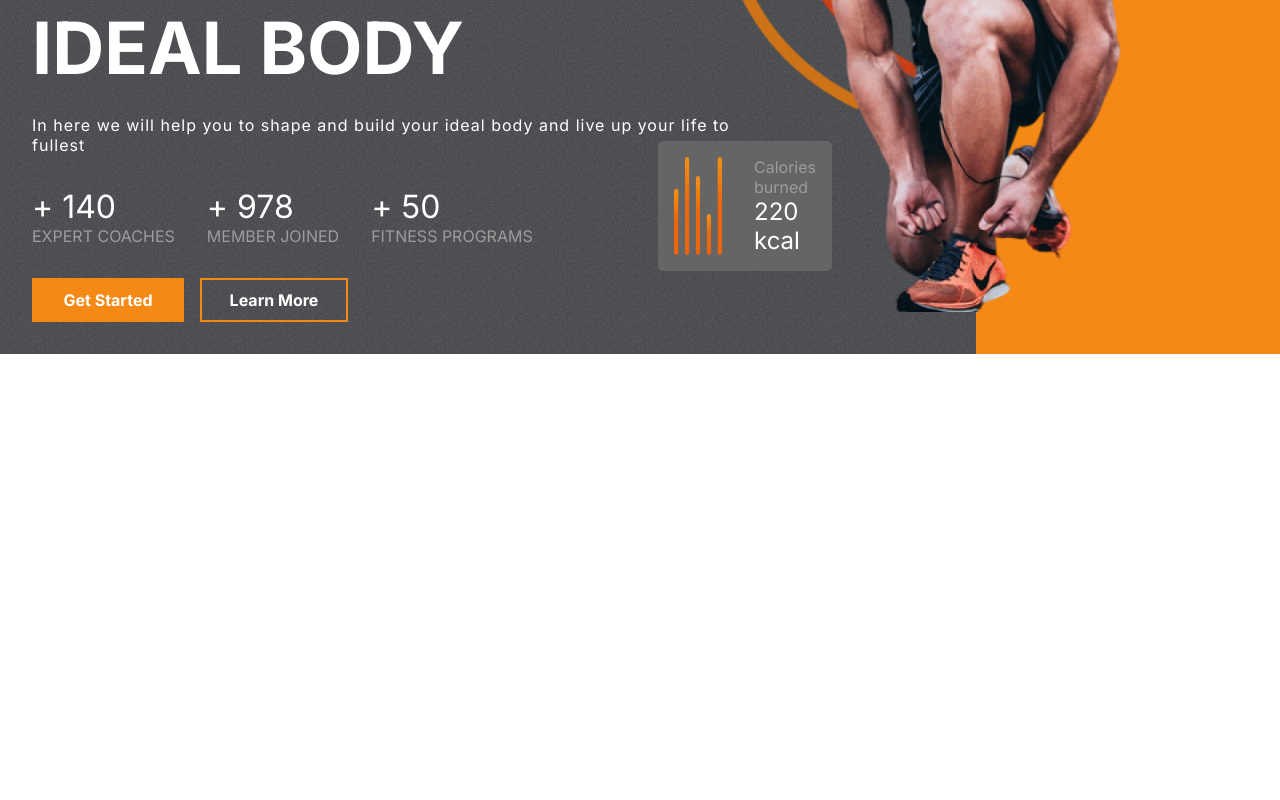
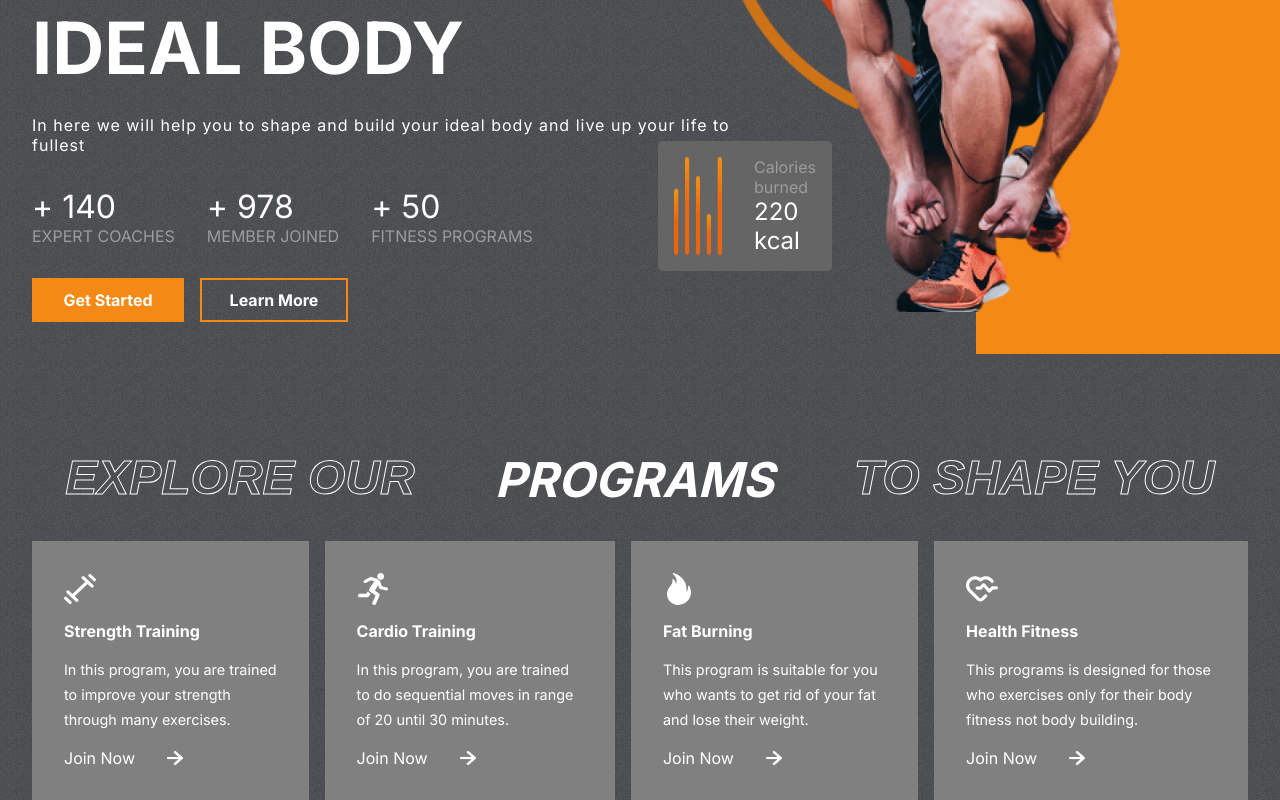
Before and after one commit to aahhqqphuc/gym-react, a React (Create React App) app: page / in a window 1280 px wide. Shown: the part 371-1171 px from the top of the page. Before the commit the page ends 800 px from the top, so only its background shows below. Built offline with nearby package versions, Linux system fonts and the light colour scheme; the HTML template or start-up script is replaced by a standard one.

Commit message:
Programs component

```diff
--- a/public/index.html
+++ b/public/index.html
@@ -35,7 +35,7 @@
       work correctly both with client-side routing and a non-root public URL.
       Learn how to configure a non-root public URL by running `npm run build`.
     -->
-    <title>React App</title>
+    <title>GYM</title>
   </head>
   <body>
     <noscript>You need to enable JavaScript to run this app.</noscript>
--- a/src/App.css
+++ b/src/App.css
@@ -18,9 +18,9 @@
   overflow: hidden;
 }
 
-/* ::-webkit-scrollbar{
+::-webkit-scrollbar {
   display: none;
-} */
+}
 
 .stroke-text {
   color: transparent;
--- a/src/App.js
+++ b/src/App.js
@@ -1,10 +1,12 @@
-import Hero from './components/Hero/Hero';
-import './App.css';
+import Hero from "./components/Hero/Hero";
+import Programs from "./components/Programs/Programs";
+import "./App.css";
 
 function App() {
   return (
     <div className="App">
-      <Hero/>
+      <Hero />
+      <Programs />
     </div>
   );
 }
--- /dev/null
+++ b/src/components/Programs/Programs.css
@@ -0,0 +1,63 @@
+.Programs {
+  display: flex;
+  flex-direction: column;
+  gap: 2rem;
+  padding: 0 2rem;
+}
+
+.programs-header {
+  display: flex;
+  gap: 5rem;
+  font-weight: bold;
+  font-size: 3rem;
+  justify-content: center;
+  color: white;
+  text-transform: uppercase;
+  font-style: italic;
+}
+
+.program-categories {
+  display: flex;
+  gap: 1rem;
+}
+
+.category {
+  display: flex;
+  flex-direction: column;
+  background-color: gray;
+  gap: 1rem;
+  padding: 2rem;
+  color: white;
+  justify-content: space-between;
+}
+
+.category > :nth-child(1) {
+  width: 2rem;
+  height: 2rem;
+  fill: white;
+}
+
+.category > :nth-child(2) {
+  font-size: 1rem;
+  font-weight: bold;
+}
+
+.category > :nth-child(3) {
+  font-size: 0.9rem;
+  line-height: 25px;
+}
+
+.join-now {
+  display: flex;
+  align-items: center;
+  gap: 2rem;
+}
+
+.join-now > img {
+  width: 1rem;
+}
+
+.category:hover {
+  background: var(--planCard);
+  cursor: pointer;
+}
--- /dev/null
+++ b/src/components/Programs/Programs.jsx
@@ -0,0 +1,32 @@
+import React from "react";
+import "./Programs.css";
+import { programsData } from "../../data/programsData";
+import RightArrow from "../../assets/rightArrow.png";
+
+const Programs = () => {
+  return (
+    <div className="Programs" id="programs">
+      <div className="programs-header">
+        <span className="stroke-text">Explore our</span>
+        <span>Programs</span>
+        <span className="stroke-text">to shape you</span>
+      </div>
+
+      <div className="program-categories">
+        {programsData.map((e) => (
+          <div className="category">
+            {e.image}
+            <span>{e.heading}</span>
+            <span>{e.details}</span>
+            <div className="join-now">
+              <span>Join Now</span>
+              <img src={RightArrow} alt="" />
+            </div>
+          </div>
+        ))}
+      </div>
+    </div>
+  );
+};
+
+export default Programs;
```
Also changed, not shown: 2 other files (tests, documents, lock files or other folders).
